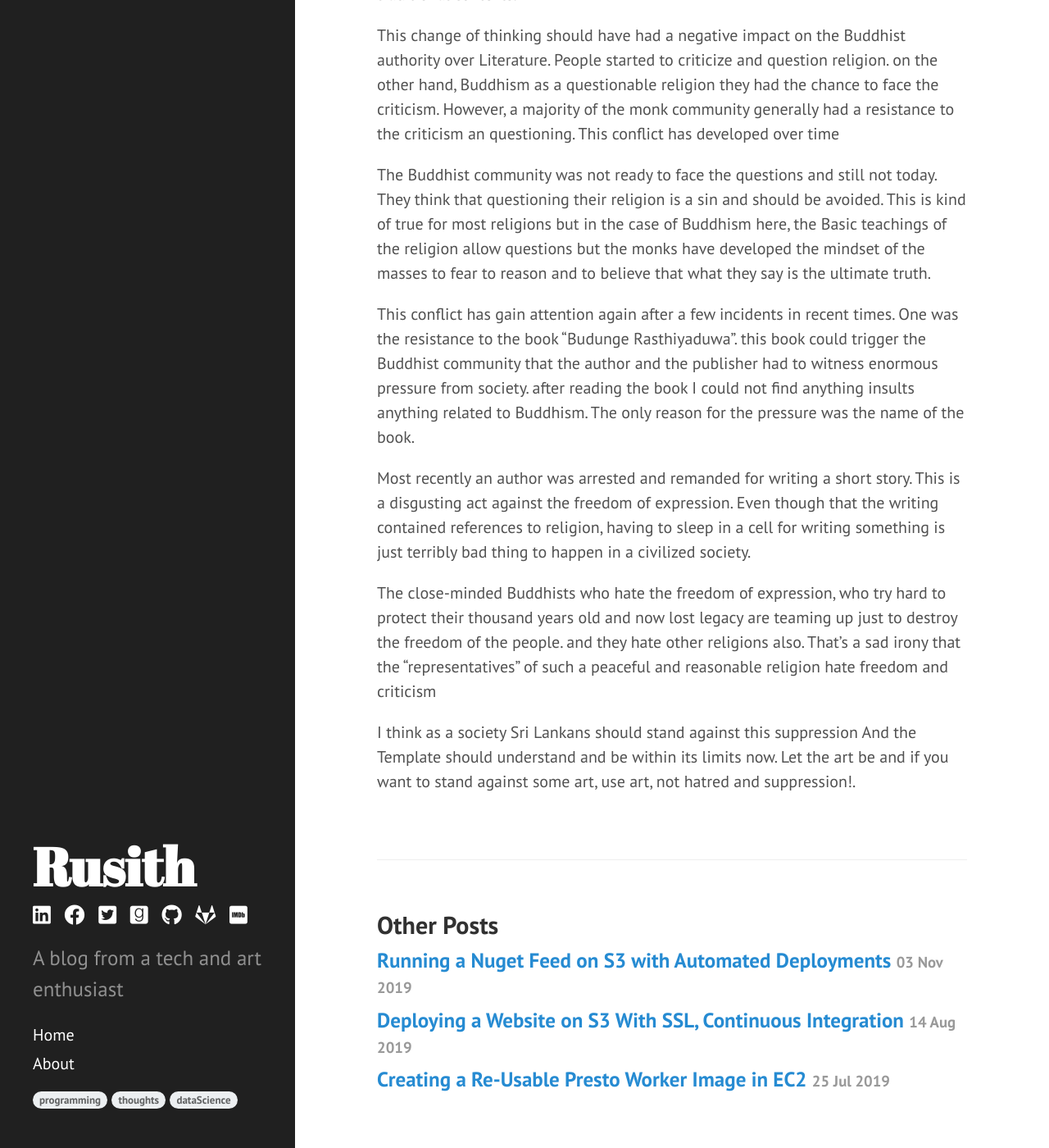
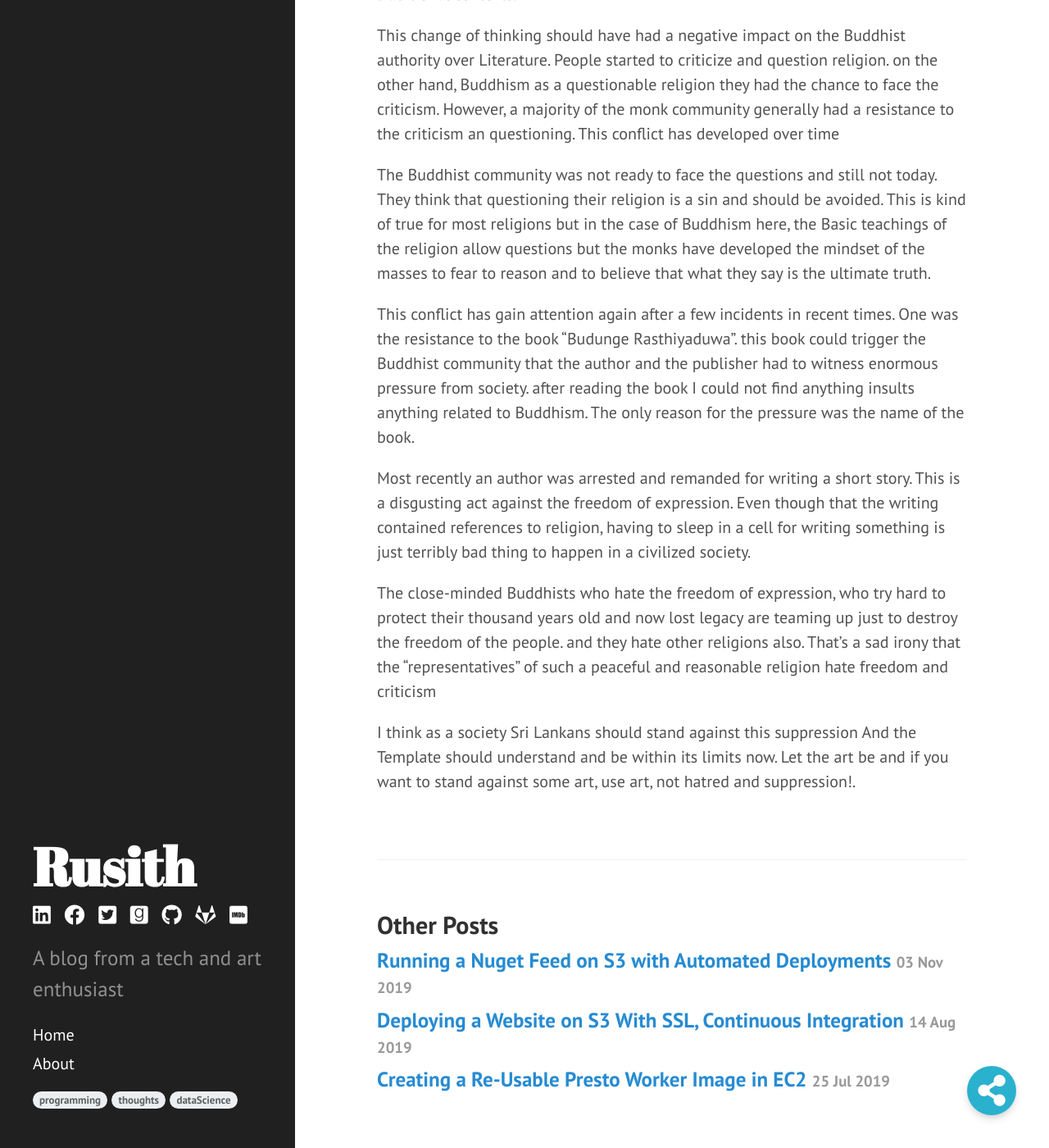
Before and after one commit to rusith/rusith.github.io, a Jekyll site: the page built from _posts/2019-04-02-religious-intervention-on-literature .md, in a window 1280 px wide and 1400 px high, scrolled down 540 px. Shown: the whole window at 82% size. Built offline with Jekyll 4.4.1, drawn with Linux system fonts in a browser that asks for light colours; nearby versions of some CDN libraries; comment, search, counter and statistics services are not loaded.

Commit message:
added the floating share buttons

```diff
--- /dev/null
+++ b/_includes/components/_sharebuttons.html
@@ -0,0 +1,6 @@
+<div class="sbuttons">
+  <a href="https://www.facebook.com/sharer/sharer.php?u={{site.url}}{{page.url}}" target="_blank" class="sbutton fb" tooltip="Share on Facebook"><i class="fab fa-facebook-f"></i></a>
+  <a href="https://twitter.com/home?status={{site.url}}{{page.url}}" target="_blank" class="sbutton twitt" tooltip="Share on Twitter"><i class="fab fa-twitter"></i></a>
+  <a href="https://www.linkedin.com/shareArticle?mini=true&url={{site.url}}{{page.url}}&title=&summary=&source=" target="_blank" class="sbutton linkedin" tooltip="Share on Linkedin"><i class="fab fa-linkedin-in"></i></a>
+  <a target="_blank" class="sbutton mainsbutton" tooltip="Share"><i class="fas fa-share-alt"></i></a>
+</div>
--- a/_layouts/default.html
+++ b/_layouts/default.html
@@ -6,5 +6,6 @@
     <div class="content container">
       {{ content }}
     </div>
+    {% include components/_sharebuttons.html %}
   </body>
 </html>
--- a/_layouts/post.html
+++ b/_layouts/post.html
@@ -2,7 +2,7 @@
 layout: default
 ---
 
-<link href="{{ site.url }}/public/css/post.css" />
+<link rel="stylesheet" href="{{ site.url }}/public/css/post.css" />
 
 <div class="post">
   <h1 class="post-title">{{ page.title }}</h1>
--- a/public/css/customization.css
+++ b/public/css/customization.css
@@ -90,3 +90,115 @@
   background: white;
   padding: 0 5px;
 }
+
+/* FLOATING SHARE BUTTONS */
+.sbuttons {
+  bottom: 20px;
+  right: 20px;
+  position: fixed;
+  margin: 1em;
+}
+.sbutton {
+  display: block;
+  width: 60px;
+  height: 60px;
+  border-radius: 50%;
+  text-align: center;
+  color: white;
+  margin: 20px auto 0;
+  box-shadow: 0px 5px 11px -2px rgba(0, 0, 0, 0.18), 0px 4px 12px -7px rgba(0, 0, 0, 0.15);
+  cursor: pointer;
+  -webkit-transition: all .1s ease-out;
+  transition: all .1s ease-out;
+  position: relative;
+}
+.sbutton > i {
+  font-size: 38px;
+  line-height: 60px;
+  transition: all .2s ease-in-out;
+  transition-delay: 2s;
+}
+.sbutton:active,
+.sbutton:focus,
+.sbutton:hover {
+  box-shadow: 0 0 4px rgba(0, 0, 0, .14), 0 4px 8px rgba(0, 0, 0, .28);
+}
+.sbutton:not(:last-child) {
+  width: 60px;
+  height: 60px;
+  margin: 20px auto 0;
+  opacity: 0;
+}
+.sbutton:not(:last-child) > i {
+  font-size: 25px;
+  line-height: 60px;
+  transition: all .3s ease-in-out;
+}
+.sbuttons:hover .sbutton:not(:last-child) {
+  opacity: 1;
+  width: 60px;
+  height: 60px;
+  margin: 15px auto 0;
+}
+.sbutton:nth-last-child(1) {
+  -webkit-transition-delay: 25ms;
+  transition-delay: 25ms;
+}
+.sbutton:not(:last-child):nth-last-child(2) {
+  -webkit-transition-delay: 20ms;
+  transition-delay: 20ms;
+}
+.sbutton:not(:last-child):nth-last-child(3) {
+  -webkit-transition-delay: 40ms;
+  transition-delay: 40ms;
+}
+.sbutton:not(:last-child):nth-last-child(4) {
+  -webkit-transition-delay: 60ms;
+  transition-delay: 60ms;
+}
+.sbutton:not(:last-child):nth-last-child(5) {
+  -webkit-transition-delay: 80ms;
+  transition-delay: 80ms;
+}
+.sbutton:not(:last-child):nth-last-child(6) {
+  -webkit-transition-delay: 100ms;
+  transition-delay: 100ms;
+}
+
+[tooltip]:before {
+  font-weight: 600;
+  border-radius: 2px;
+  background-color: #585858;
+  color: #fff;
+  content: attr(tooltip);
+  font-size: 12px;
+  visibility: hidden;
+  opacity: 0;
+  padding: 5px 7px;
+  margin-right: 10px;
+  position: absolute;
+  right: 100%;
+  bottom: 20%;
+  white-space: nowrap;
+}
+
+[tooltip]:hover:before,
+[tooltip]:hover:after {
+  visibility: visible;
+  opacity: 1;
+}
+.sbutton.mainsbutton {
+  background: #2ab1ce;
+}
+.sbutton.linkedin {
+  background: #007dbb;
+}
+.sbutton.twitt {
+  background: #03A9F4;
+}
+.sbutton.fb {
+  background: #3F51B5;
+}
+.sbutton.whatsapp {
+  background: #00e676;
+}
```
